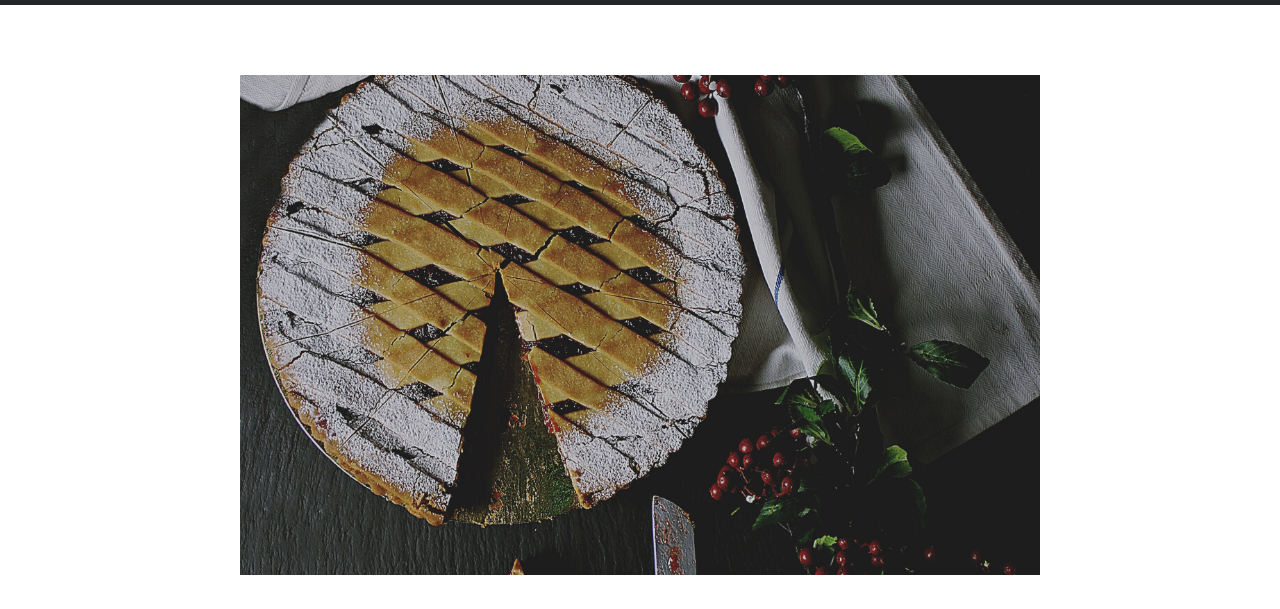
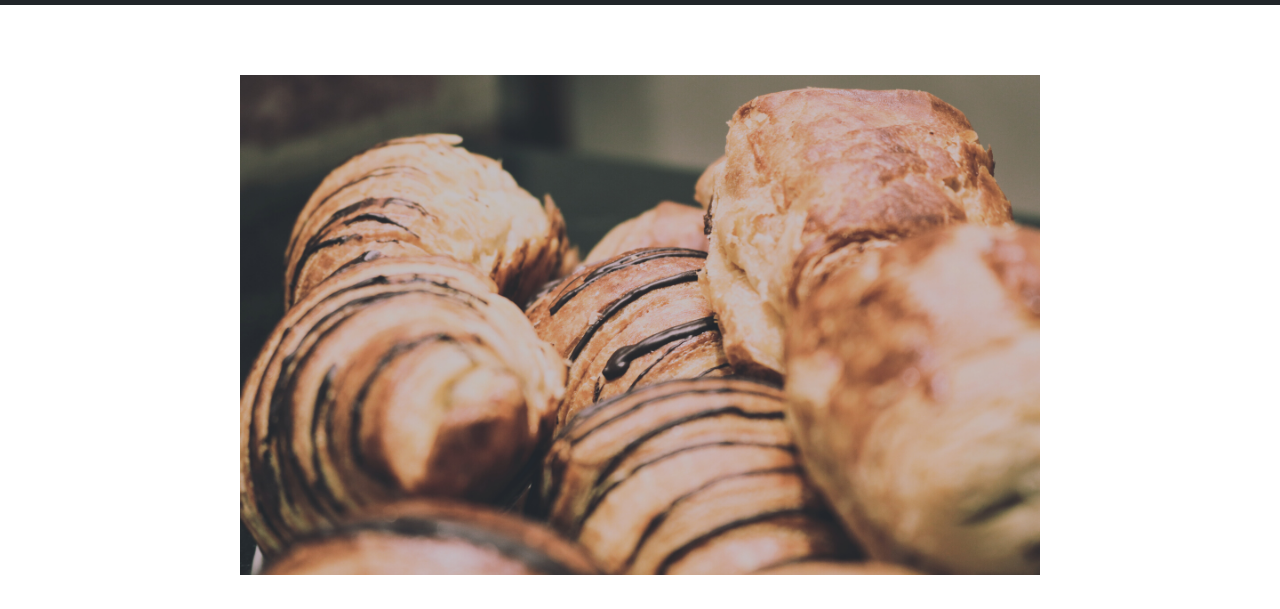
Before and after one commit to genesiscardozo/el-rincon-de-alemania, a plain HTML site: page nosotros.html in a window 1280 px wide. Shown: the part 83-692 px from the top of the page. Drawn offline with nearby package versions, Linux system fonts and the light colour scheme.

Commit message:
Update nosotros.html

```diff
--- a/nosotros.html
+++ b/nosotros.html
@@ -56,7 +56,7 @@
 	<!-- Main Body -->
 	<div class="tartaImage">
 		<div class="d-flex justify-content-center">
-			<img src="pictures\tarta.png">
+			<img src="pictures\dulcee.png">
 		</div>
 	</div>
 	<div class="d-flex justify-content-center">
```
